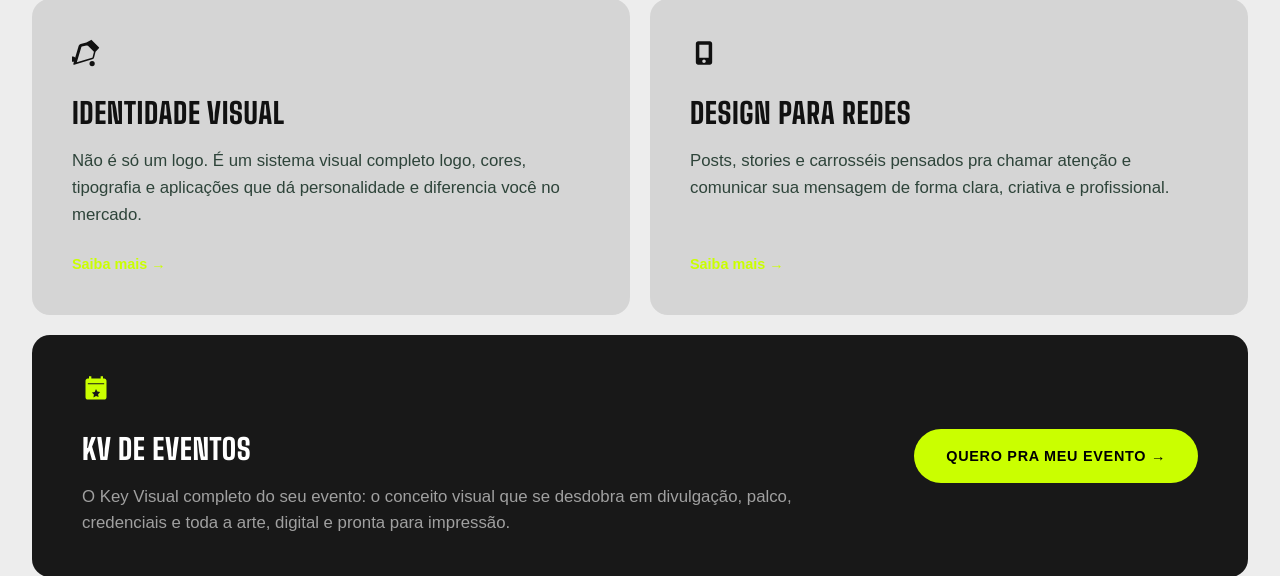
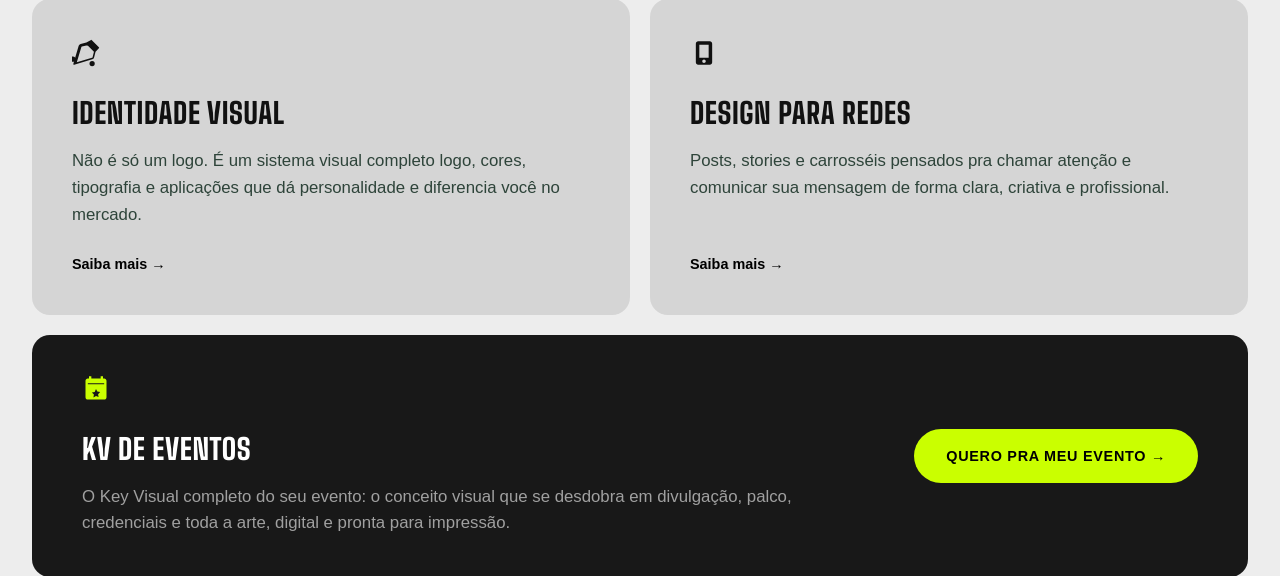
Before and after one commit to Calebe777/JunoRaiz, a PHP site: page / in a window 1280 px wide. Shown: the part 2710-3286 px from the top of the page. Run offline with PHP 8.4, Linux system fonts and the light colour scheme; some web fonts are replaced.

Commit message:
Ajuste na cor do texto Saiba mais e atualizacao no link do portfolio

```diff
--- a/index.html
+++ b/index.html
@@ -298,7 +298,7 @@
       </div>
 
       <div class="portfolio-more-link reveal">
-        <a href="https://www.behance.net/jniorferrera/appreciated" target="_blank">VER MAIS PROJETOS &rarr;</a>
+        <a href="https://www.behance.net/jniorferrera/appreciated" target="_blank">VER MAIS PROJETOS </a>
       </div>
     </div>
   </section>
--- a/style.css
+++ b/style.css
@@ -919,6 +919,10 @@ body.nav-open {
   color: var(--lime);
 }
 
+.card-gray .more {
+  color: #000000;
+}
+
 .svc:hover .more {
   transform: translateX(4px);
 }
```
